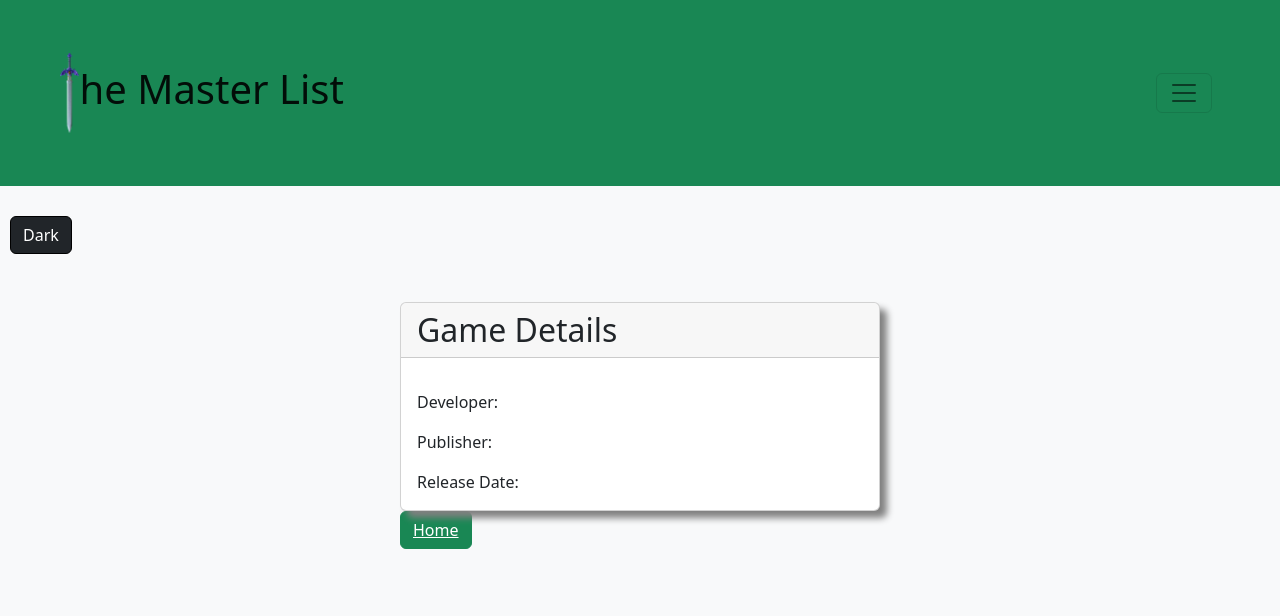
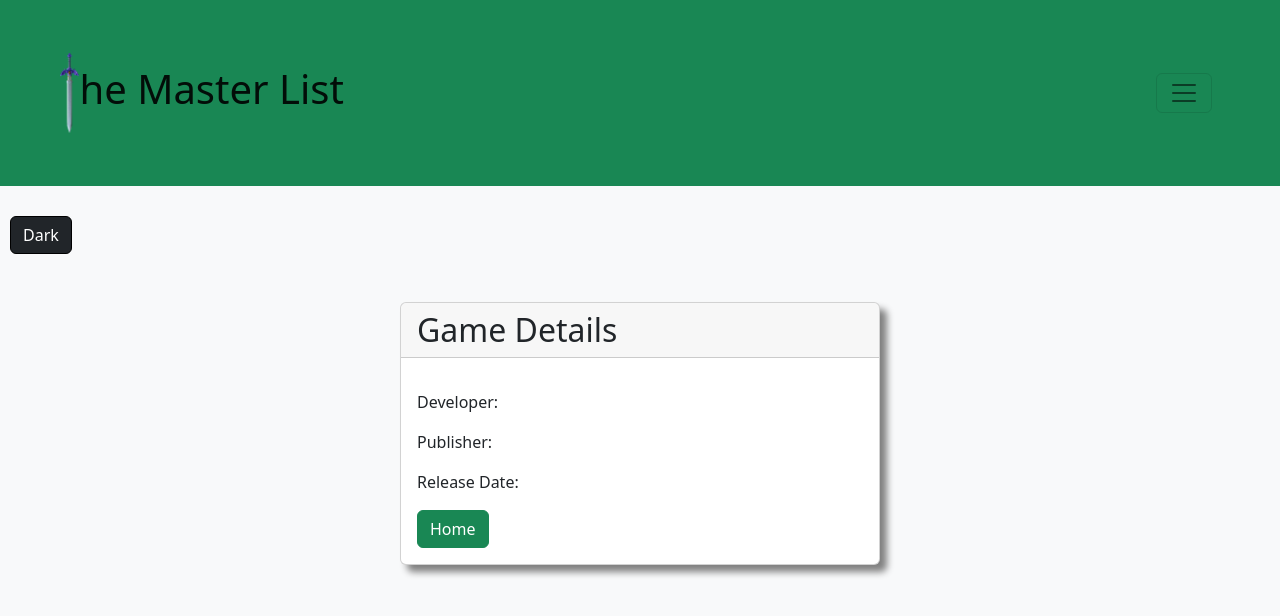
Before and after one commit to Joel-Perez05/The-Master-List, a React (Create React App) app in the folder client/: page /game/details/1 in a window 1280 px wide. Shown: the top 616 px of the page. Built offline with nearby package versions, Linux system fonts and the light colour scheme; no server answers.

Commit message:
finished details page

```diff
--- a/client/src/components/Detail.js
+++ b/client/src/components/Detail.js
@@ -31,11 +31,14 @@ const Detail = (props) => {
                         <CardText>Developer: {game.developer}</CardText>
                         <CardText>Publisher: {game.publisher}</CardText>
                         <CardText>Release Date: {game.released_date}</CardText>
+                        <Button color='success'>
+                            <Link style={{
+                                color:"white",
+                                textDecoration: "none"
+                                }} to={"/"}>Home</Link>
+                        </Button>
                     </CardBody>
                 </Card>
-                <Button color='success'>
-                                <Link style={{color:"white"}} to={"/"}>Home</Link>
-                            </Button>
             </div>
         </div>
     )
--- a/client/src/components/ZeldaList.js
+++ b/client/src/components/ZeldaList.js
@@ -48,7 +48,10 @@ const ZeldaList = (props) => {
             {
                 userLists.map((list) => {
                     return (
-                            <Card className='mx-auto mt-4' style={{width: '24rem'}}>
+                            <Card className='mx-auto mt-4 border-dark' style={{
+                                width: '24rem',
+                                boxShadow: "7px 7px 7px gray"
+                                }}>
                                 <img style={{
                                     height: "250px"
                                 }} alt="triforce" src={background}/>
```
